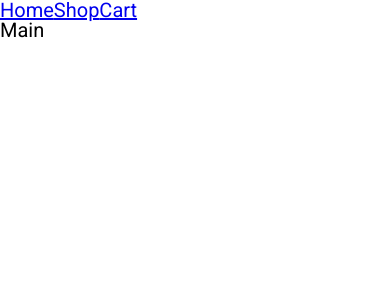
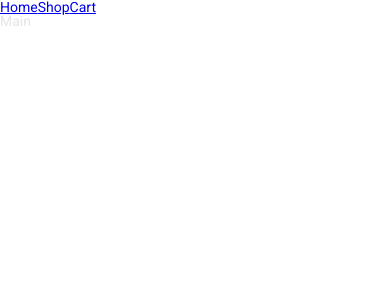
Before and after one commit to alleizon/shopping-cart, a React (Create React App) app: page / in a window 390 px wide. Shown: the top 300 px of the page. Built offline with nearby package versions, Linux system fonts and the light colour scheme.

Commit message:
css variables (font, nav gradient) and media screen breakpoints

```diff
--- a/src/index.css
+++ b/src/index.css
@@ -1,12 +1,19 @@
 @import url("./reset.css");
 
 :root {
-  font-size: 20px;
   font-family: "Roboto", system-ui, -apple-system, BlinkMacSystemFont,
     "Segoe UI", Roboto, Oxygen, Ubuntu, Cantarell, "Open Sans", "Helvetica Neue",
     sans-serif;
-  --primary-color: "";
+  --light-text: #e5e5e5;
   --secondary-color: "";
+  --gradient-gray80: #2c3338;
+  --gradient-gray90: #1d2327;
+  --gradient-gray100: #101517;
+  --font-lg: 22px;
+  --font-md: 18px;
+  --font-sm: 14px;
+  color: var(--light-text);
+  font-size: var(--font-lg);
 }
 
 *,
@@ -16,3 +23,15 @@
   padding: 0;
   margin: 0;
 }
+
+@media screen and (max-width: 1400px) {
+  :root {
+    font-size: var(--font-md);
+  }
+}
+
+@media screen and (max-width: 900px) {
+  :root {
+    font-size: var(--font-sm);
+  }
+}
```
